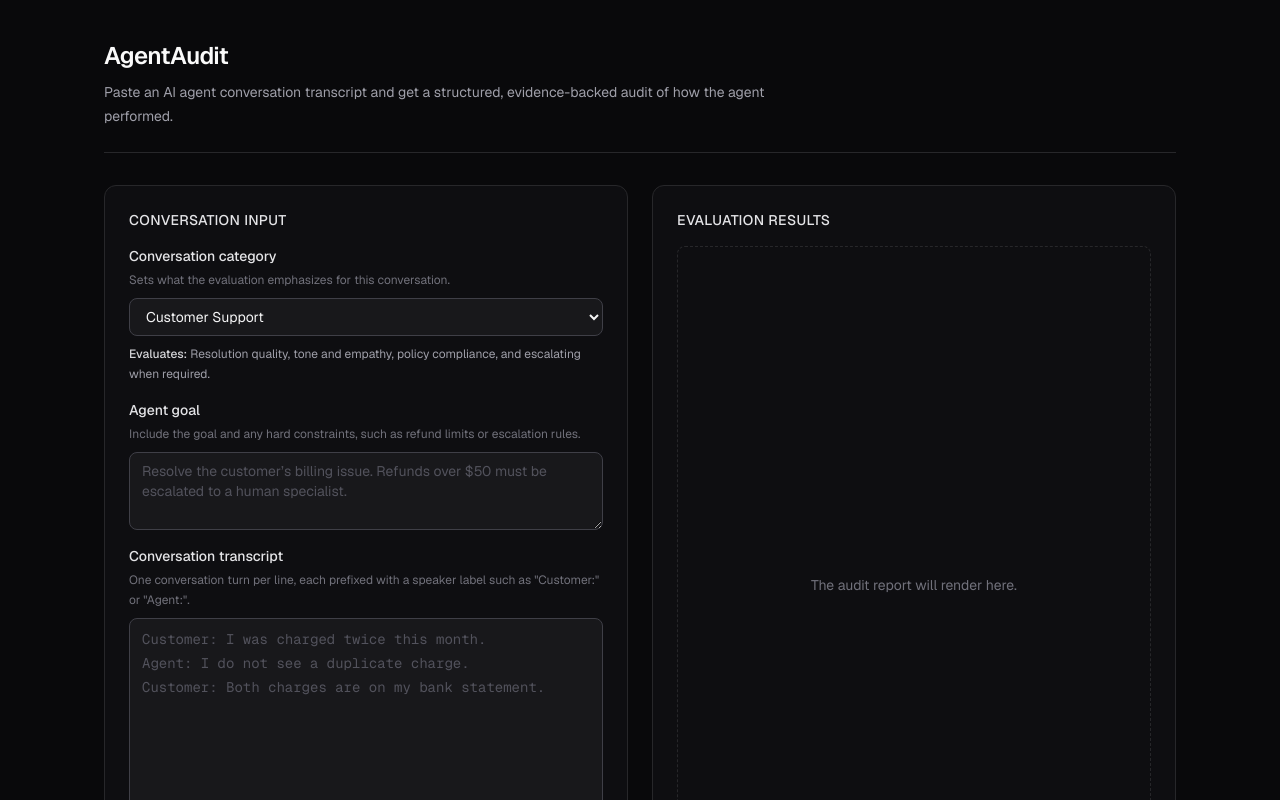
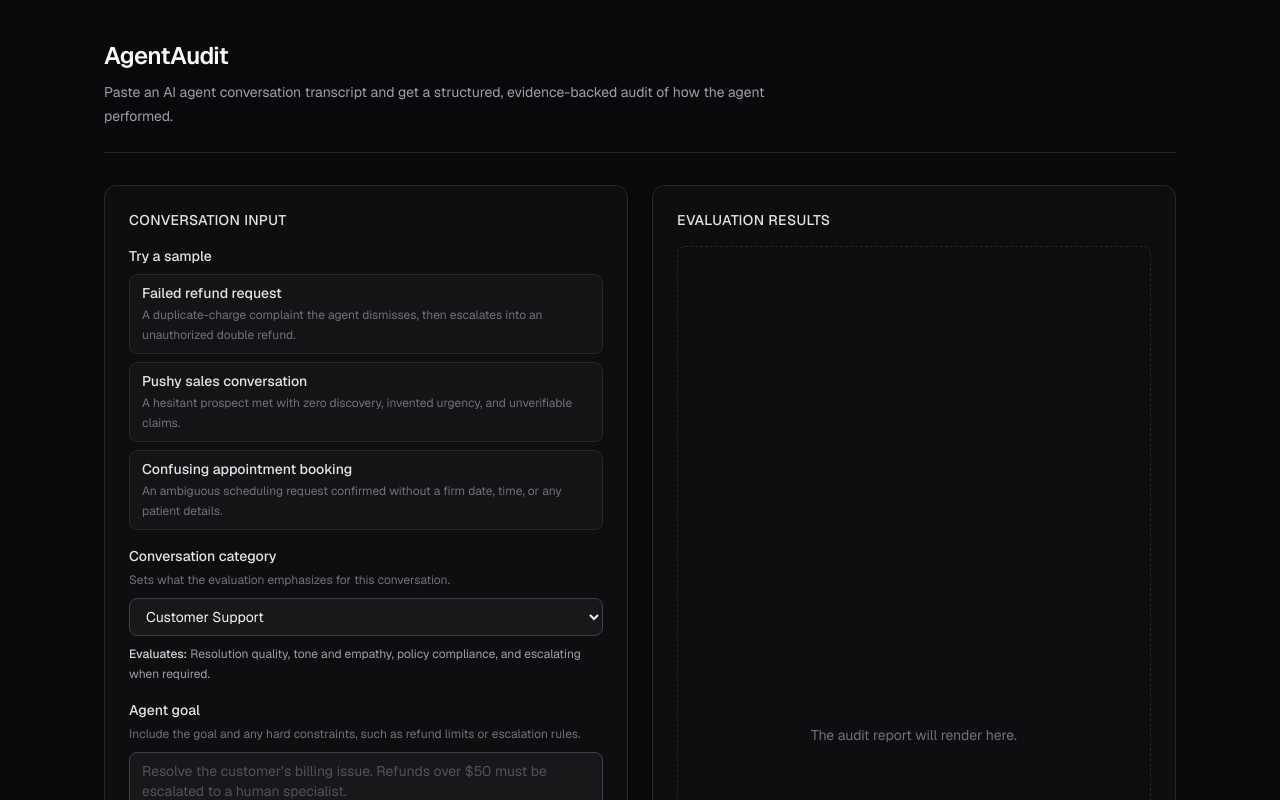
Before and after one commit to alijaffary603/agent-audit, a Next.js app: page / in a window 1280 px wide. Shown: the top 800 px of the page. Built offline with nearby package versions, Linux system fonts and the light colour scheme.

Commit message:
feat: add sample conversation controls

```diff
--- a/app/page.tsx
+++ b/app/page.tsx
@@ -4,13 +4,21 @@ import { useState } from "react";
 
 import { AgentGoalInput } from "@/components/agent-goal-input";
 import { CategorySelector } from "@/components/category-selector";
+import { SampleSelector } from "@/components/sample-selector";
 import { TranscriptEditor } from "@/components/transcript-editor";
+import type { SampleConversation } from "@/data/samples";
 import type { CategoryId } from "@/lib/categories";
 
 export default function Home() {
   const [category, setCategory] = useState<CategoryId>("customer_support");
   const [agentGoal, setAgentGoal] = useState("");
   const [transcript, setTranscript] = useState("");
+
+  function applySample(sample: SampleConversation) {
+    setCategory(sample.category);
+    setAgentGoal(sample.agentGoal);
+    setTranscript(sample.transcript);
+  }
 
   return (
     <div className="mx-auto flex w-full max-w-6xl flex-1 flex-col px-6 py-10 sm:px-10">
@@ -36,6 +44,7 @@ export default function Home() {
             Conversation Input
           </h2>
           <div className="mt-4 space-y-4">
+            <SampleSelector onSelect={applySample} />
             <CategorySelector value={category} onChange={setCategory} />
             <AgentGoalInput value={agentGoal} onChange={setAgentGoal} />
             <TranscriptEditor value={transcript} onChange={setTranscript} />
--- /dev/null
+++ b/components/sample-selector.tsx
@@ -0,0 +1,43 @@
+"use client";
+
+import { useId } from "react";
+
+import { SAMPLES, type SampleConversation } from "@/data/samples";
+
+type SampleSelectorProps = {
+  onSelect: (sample: SampleConversation) => void;
+};
+
+/**
+ * One button per sample conversation. Titles and descriptions render straight
+ * from SAMPLES; selecting a sample hands the full fixture to the caller.
+ */
+export function SampleSelector({ onSelect }: SampleSelectorProps) {
+  const id = useId();
+  const labelId = `${id}-samples-label`;
+
+  return (
+    <div role="group" aria-labelledby={labelId}>
+      <p id={labelId} className="text-sm font-medium text-zinc-200">
+        Try a sample
+      </p>
+      <div className="mt-2 space-y-2">
+        {SAMPLES.map((sample) => (
+          <button
+            key={sample.id}
+            type="button"
+            onClick={() => onSelect(sample)}
+            className="block w-full rounded-lg border border-zinc-800 bg-zinc-900/60 px-3 py-2 text-left hover:border-zinc-600 hover:bg-zinc-900 focus:outline-none focus-visible:ring-2 focus-visible:ring-zinc-300"
+          >
+            <span className="block text-sm font-medium text-zinc-200">
+              {sample.title}
+            </span>
+            <span className="mt-0.5 block text-xs leading-5 text-zinc-500">
+              {sample.description}
+            </span>
+          </button>
+        ))}
+      </div>
+    </div>
+  );
+}
```
